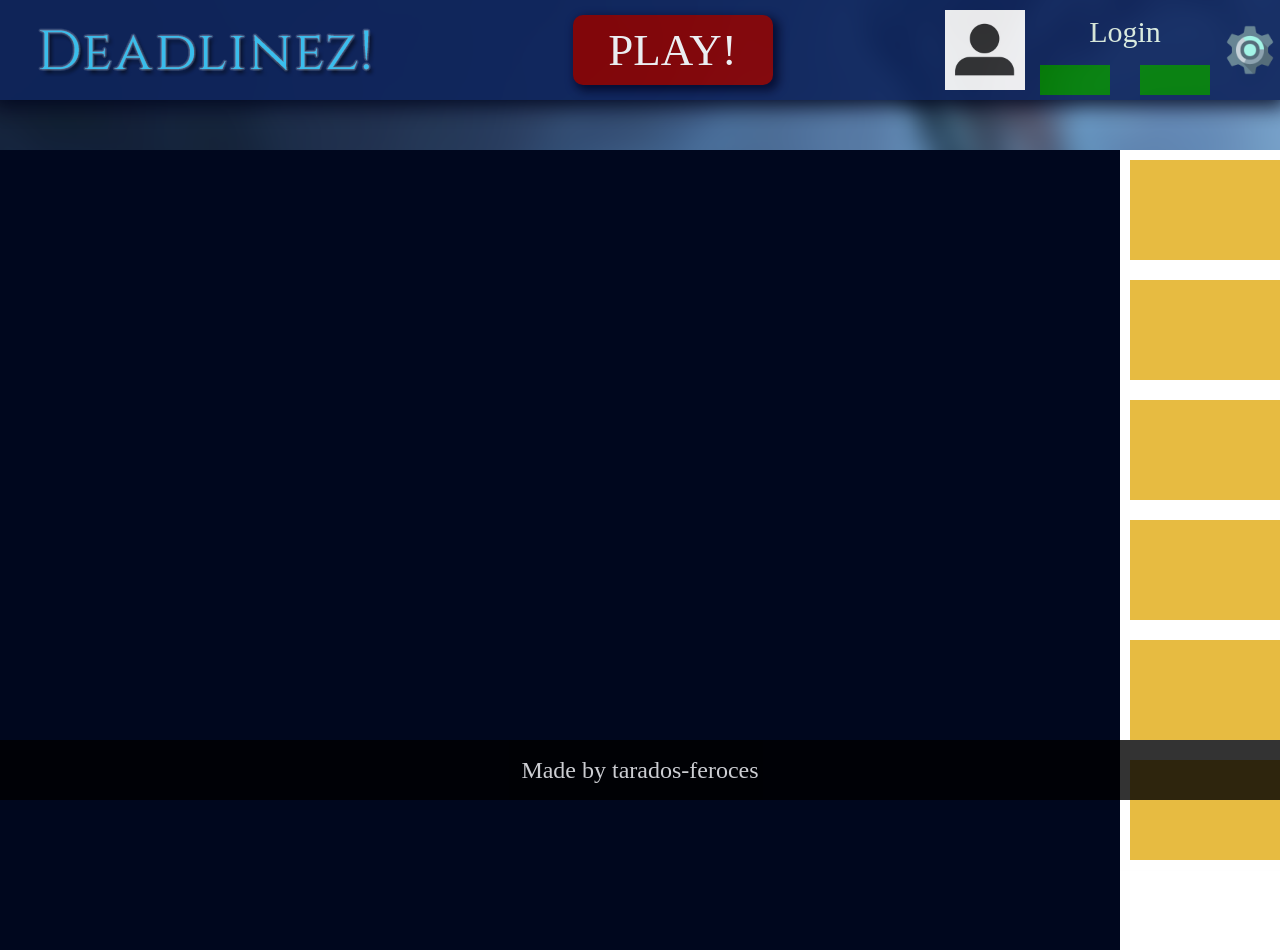
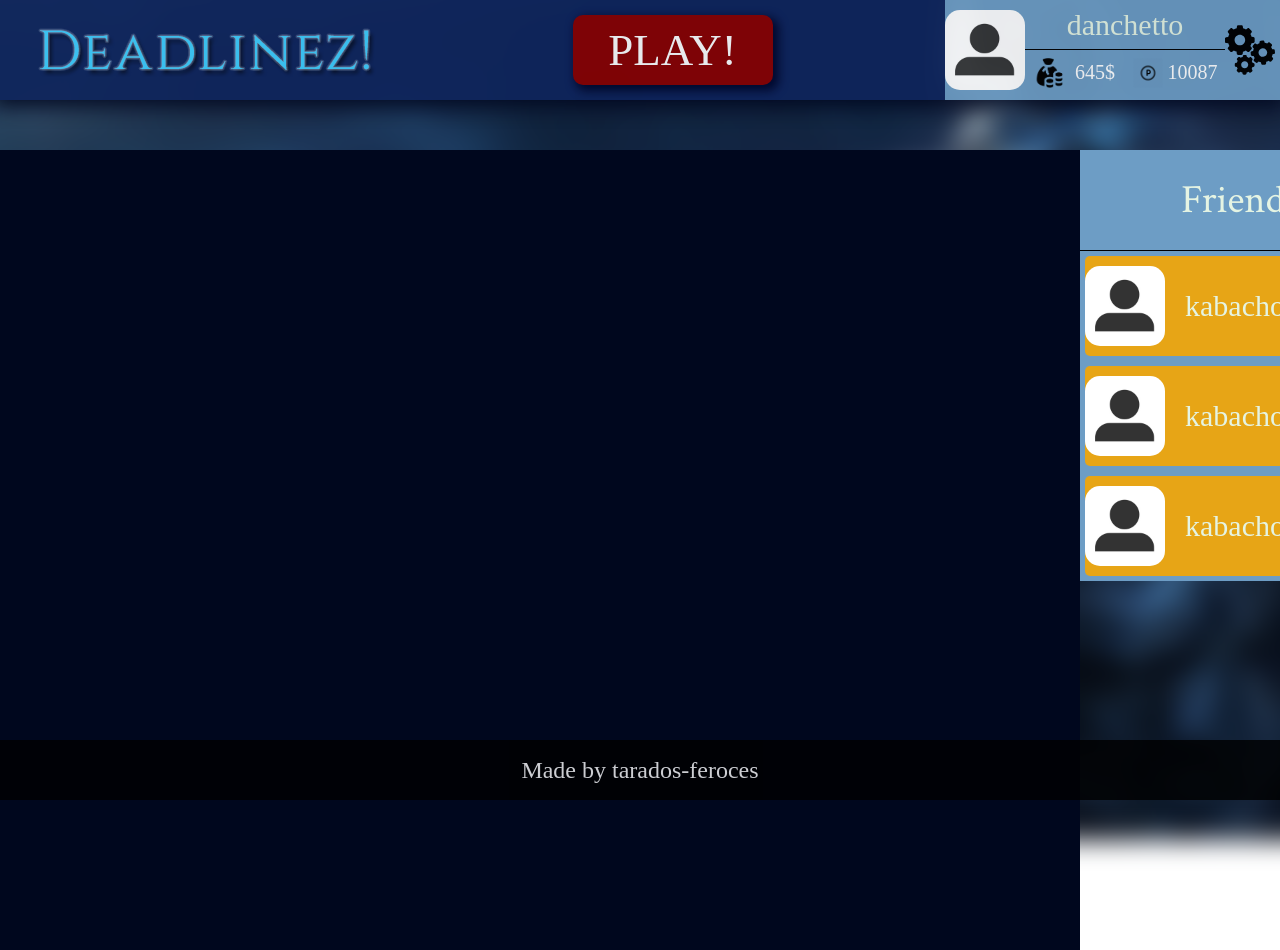
Before and after one commit to tarados-feroces/frontend, a website: page src/authorized/authorized.html in a window 1280 px wide. Shown: the top 950 px of the page. Drawn offline with Linux system fonts and the light colour scheme.

Commit message:
+user info

```diff
--- a/src/authorized/authorized.html
+++ b/src/authorized/authorized.html
@@ -27,14 +27,24 @@
                 </div>
                 <div class="auth-page__user-info-stat-block">
                     <div class="auth-page__user-info-stat-block-login">
-                        <p class="auth-page__user-info-stat-block-login-value">Login</p>
+                        <p class="auth-page__user-info-stat-block-login-value">danchetto</p>
                     </div>
-                    <div class="auth-page__user-info-stat-block-stats"></div>
-                    <div class="auth-page__user-info-stat-block-stats"></div>
+                    <div class="auth-page__user-info-stat-block-stats">
+                        <img class="auth-page__user-info-stat-block-stats-image" src="../money.png">
+                        <div class="auth-page__user-info-stat-block-stats-data">
+                            <p class="auth-page__user-info-stat-block-stats-data-value">645$</p>
+                        </div>
+                    </div>
+                    <div class="auth-page__user-info-stat-block-stats">
+                        <img class="auth-page__user-info-stat-block-stats-image" src="../points.png">
+                        <div class="auth-page__user-info-stat-block-stats-data">
+                            <p class="auth-page__user-info-stat-block-stats-data-value">10087</p>
+                        </div>
+                    </div>
                 </div>
                 <div class="auth-page__user-info-settings">
                     <div class="auth-page__user-info-settings-value">
-                        <img class="auth-page__user-info-settings-value" src="../settings.png">
+                        <img class="auth-page__user-info-settings-value" src="../settings.svg">
                     </div>
                 </div>
             </div>
@@ -45,12 +55,29 @@
 
             </div>
             <div class="auth-page__content-friends">
-                <div class="auth-page__content-friends-item"></div>
-                <div class="auth-page__content-friends-item"></div>
-                <div class="auth-page__content-friends-item"></div>
-                <div class="auth-page__content-friends-item"></div>
-                <div class="auth-page__content-friends-item"></div>
-                <div class="auth-page__content-friends-item"></div>
+                <div class="auth-page__content-friends-label">
+                    <p class="auth-page__content-friends-label-value">Friends</p>
+                </div>
+                <div class="auth-page__content-friends-item">
+                    <img class="auth-page__content-friends-item-avatar" src="../user-logo.jpg">
+                    <div class="auth-page__content-friends-item-login">
+                        <p class="auth-page__content-friends-item-login-value">kabachok160</p>
+                    </div>
+                    <img class="auth-page__content-friends-item-image" src="../friend-action.png">
+                </div>
+                <div class="auth-page__content-friends-item">
+                    <img class="auth-page__content-friends-item-avatar" src="../user-logo.jpg">
+                    <div class="auth-page__content-friends-item-login">
+                        <p class="auth-page__content-friends-item-login-value">kabachok160</p>
+                    </div>
+                    <img class="auth-page__content-friends-item-image" src="../friend-action.png">
+                </div><div class="auth-page__content-friends-item">
+                <img class="auth-page__content-friends-item-avatar" src="../user-logo.jpg">
+                <div class="auth-page__content-friends-item-login">
+                    <p class="auth-page__content-friends-item-login-value">kabachok160</p>
+                </div>
+                <img class="auth-page__content-friends-item-image" src="../friend-action.png">
+            </div>
             </div>
         </div>
     </div>
--- a/src/authorized/authorized.scss
+++ b/src/authorized/authorized.scss
@@ -47,31 +47,72 @@ $blocks-text-color: #e5f4e3;
 
     &-friends {
       flex-basis: 20%;
-      background-color: white;
+      background-color: #6d9dc5;
       display: flex;
       flex-direction: column;
-      justify-content: center;
-
+      justify-content: space-between;
+      &-label {
+        display: flex;
+        height: 100px;
+        border-bottom: black solid thin;
+        justify-content: center;
+        &-value {
+          font-size: 40px;
+          margin: 0;
+          align-self: center;
+          color: $blocks-text-color;
+          font-family: $main-font;
+        }
+      }
       &-item {
         height: 100px;
-        margin: 10px;
-        background-color: #e7bb41;
+        margin: 5px;
+        display: flex;
+        justify-content: space-around;
+        background-color: #e7a516;
+        border-radius: 5px;
+        &-avatar {
+          width: 80px;
+          height: 80px;
+          align-self: center;
+          opacity: 1;
+          border-radius: 15px;
+        }
+        &-login {
+          display: flex;
+          width: 200px;
+          justify-content: center;
+          &-value {
+            margin: 0;
+            font-size: 30px;
+            color: $blocks-text-color;
+            align-self: center;
+            //border-bottom: black thin solid;
+          }
+        }
+        &-image {
+          align-self: center;
+          width: 30px;
+          height: 30px;
+          cursor: pointer;
+        }
       }
     }
   }
 
   &__user-info {
     flex-basis: 20%;
-    //background-color: #bcdafb;
+    background-color: #6d9dc5;
     display: flex;
     flex-flow: row;
-    justify-content: space-between;
+    justify-content: space-around;
 
     &-avatar {
       width: 80px;
       height: 80px;
       align-self: center;
       opacity: 1;
+      border-radius: 15px;
     }
 
     &-stat-block {
@@ -83,6 +124,7 @@ $blocks-text-color: #e5f4e3;
         display: flex;
         flex-basis: 100%;
         justify-content: center;
+        border-bottom: black thin solid;
         &-value {
           margin: 0;
           font-size: 30px;
@@ -91,9 +133,25 @@ $blocks-text-color: #e5f4e3;
         }
       }
       &-stats {
-        width: 70px;
-        background-color: green;
+        width: 90px;
         margin-bottom: 5px;
+        display: flex;
+        justify-content: space-around;
+
+        &-image {
+          align-self: center;
+          width: 30px;
+          height: 30px;
+        }
+        &-data {
+          display: flex;
+          &-value {
+            margin: auto;
+            font-size: 20px;
+            color: white;
+
+          }
+        }
       }
     }
     &-settings {
--- a/src/main-page/main-page.scss
+++ b/src/main-page/main-page.scss
@@ -16,7 +16,7 @@ body {
   position: fixed;
   left: 0;
   top: 0;
-  background-image: url("../../dragon.jpg");
+  background-image: url("../../background.jpg");
   background-repeat: no-repeat;
   background-size: cover;
   filter: blur(12px);
```
Also changed, not shown: src/background.jpg (added), src/css/authorized/authorized.css, src/css/css/css/css/main-page/main-page.css, src/css/css/css/main-page/main-page.css, src/css/css/main-page/main-page.css, src/css/main-page/main-page.css, src/friend-action.png (added), src/money.png (added), src/points.png (added), src/settings.png (deleted), src/settings.svg (added).
